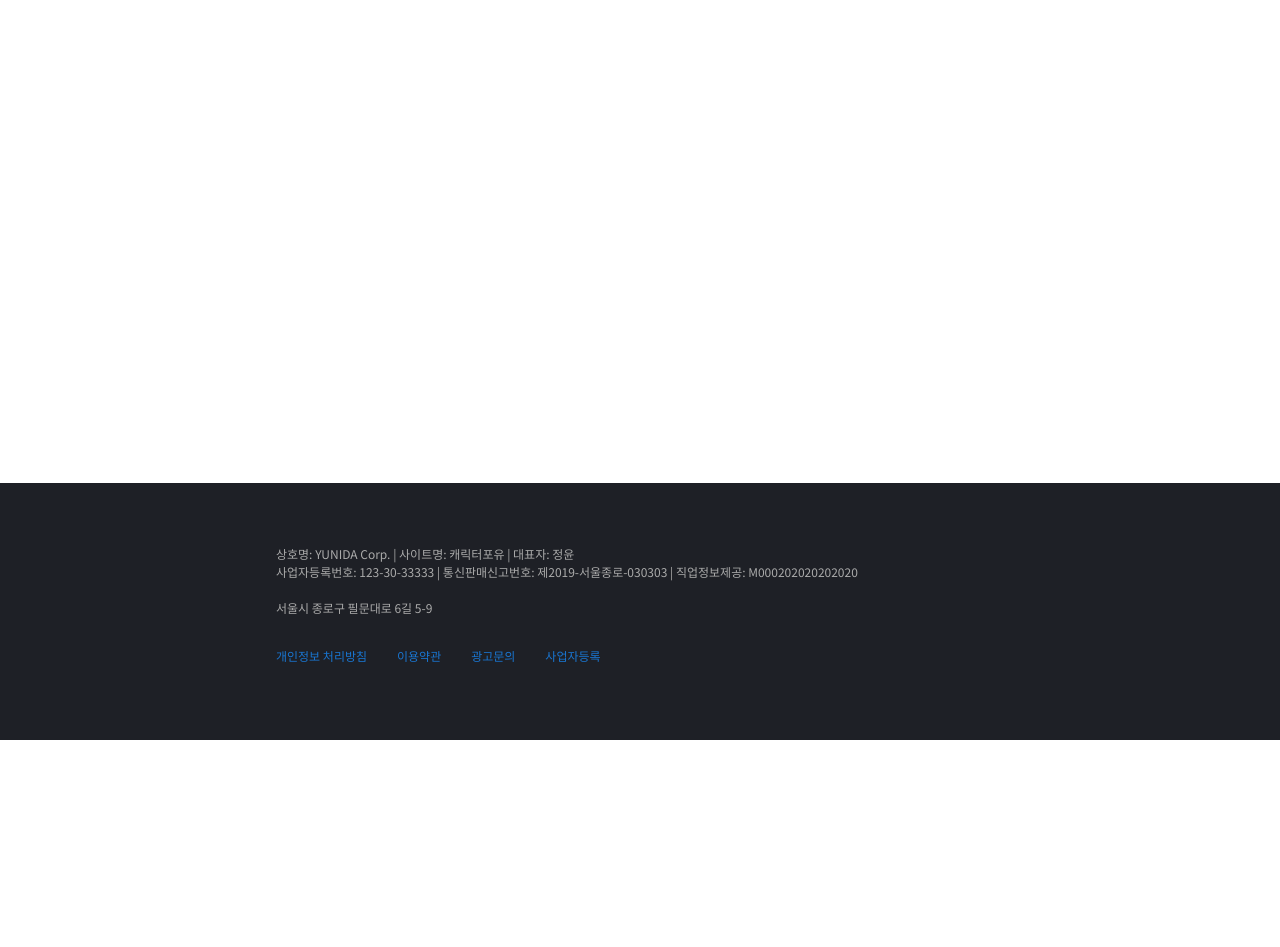
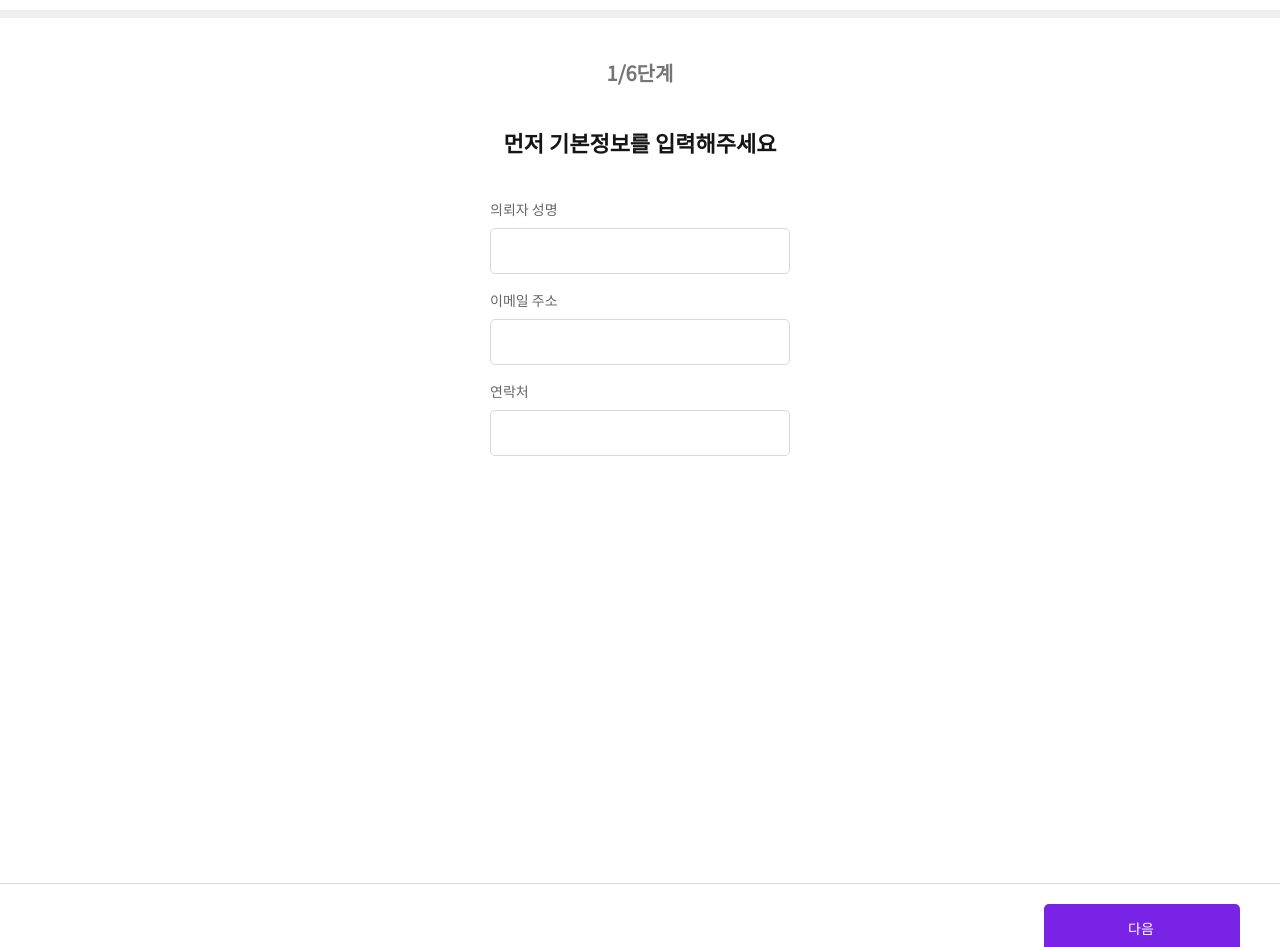
Before and after one commit to h6622/character4u-test-server, a Nuxt app: page /create in a window 1280 px wide. Shown: the part 60-1007 px from the top of the page. Before the commit the page ends 800 px from the top, so only its background shows below. Built offline with nearby package versions, Linux system fonts and the light colour scheme.

Commit message:
add vuex craete-page

```diff
--- a/components/NavBar.vue
+++ b/components/NavBar.vue
@@ -15,7 +15,7 @@
             @mouseleave="onMouseLeave"
             class="pr-5 navMenu"
           >
-            <nuxt-link :to="item.title">
+            <nuxt-link :to="item.path">
               {{ item.title }}
             </nuxt-link>
           </li>
--- /dev/null
+++ b/components/create/CreateOne.vue
@@ -0,0 +1,150 @@
+<template>
+  <div>
+    <div class="progressBar">
+      <div class="progress"></div>
+    </div>
+    <div class="createContent">
+      <h2 class="createStep">{{ step }}/6단계</h2>
+      <h1 class="createTitle">먼저 기본정보를 입력해주세요</h1>
+      <div class="createInputMargin">
+        <div class="createInputLabel">의뢰자 성명</div>
+        <input type="text" class="createInput" />
+      </div>
+      <div class="createInputMargin">
+        <div class="createInputLabel">이메일 주소</div>
+        <input type="text" class="createInput" />
+      </div>
+      <div class="createInputMargin">
+        <div class="createInputLabel">연락처</div>
+        <input type="text" class="createInput" />
+      </div>
+    </div>
+    <div class="createBorder"></div>
+    <div class="createBtn">
+      <a v-if="step !== 1" @click="onClickPrev" class="createPrevBtn">이전</a>
+      <div v-else />
+      <a v-if="step !== 6" @click="onClickNext" class="createNextBtn">다음</a>
+      <div v-else />
+    </div>
+  </div>
+</template>
+
+<script>
+export default {
+  computed: {
+    step() {
+      return this.$store.state.create.step
+    }
+  },
+  methods: {
+    onClickPrev() {
+      this.$store.dispatch('create/prevStep')
+    },
+    onClickNext() {
+      this.$store.dispatch('create/nextStep')
+    }
+  }
+}
+</script>
+
+<style lang="scss" scoped>
+.progressBar {
+  width: 100%;
+  height: 8px;
+  background-color: #f0f0f0;
+}
+
+.progress {
+  width: 0%;
+  height: 8px;
+  background-color: $azure;
+}
+
+.createContent {
+  width: 300px;
+  left: 0;
+  right: 0;
+  margin: 0 auto 427px auto;
+}
+
+.createStep {
+  font-family: 'Noto Sans KR', sans-serif;
+  font-size: 20px;
+  color: #757575;
+  margin-top: 40px;
+  text-align: center;
+}
+
+.createTitle {
+  font-family: 'Noto Sans KR', sans-serif !important;
+  font-size: 22px;
+  font-family: bold;
+  color: #151515;
+  text-align: center;
+  margin-top: 38px;
+  margin-bottom: 40px;
+}
+
+.createInputMargin {
+  margin-bottom: 16px;
+}
+
+.createInputLabel {
+  font-family: 'Noto Sans KR', sans-serif;
+  font-size: 14px;
+  font-family: 500;
+  color: #666666;
+  margin-bottom: 8px;
+}
+
+.createInput {
+  width: 100%;
+  height: 46px;
+  border-radius: 5px;
+  border: solid 1px #d8d8d8;
+  background-color: #ffffff;
+  font-family: 'Noto Sans KR', sans-serif;
+  font-size: 14px;
+  color: #222222;
+  padding: 11px 0 15px 17px;
+}
+
+.createBorder {
+  width: 100%;
+  height: 1px;
+  background-color: #d8d8d8;
+}
+
+.createBtn {
+  width: 1200px;
+  left: 0;
+  right: 0;
+  margin: 20px auto;
+  display: flex;
+  justify-content: space-between;
+}
+
+.createPrevBtn {
+  width: 196px;
+  height: 50px;
+  border-radius: 5px;
+  border: solid 1px $azure;
+  background-color: white;
+  font-family: 'Noto Sans KR', sans-serif;
+  font-size: 14px;
+  color: $azure;
+  padding: 14px 84px 16px 84px;
+}
+
+.createNextBtn {
+  width: 196px;
+  height: 50px;
+  border-radius: 5px;
+  background-color: $azure;
+  font-family: 'Noto Sans KR', sans-serif;
+  font-size: 14px;
+  font-weight: 500;
+  color: white;
+  padding: 14px 84px 16px 84px;
+}
+</style>
--- /dev/null
+++ b/pages/create.vue
@@ -0,0 +1,29 @@
+<template>
+  <div class="containerWidth">
+    <create-one v-if="step === 1" :step="step" />
+    <create-one v-if="step === 2" :step="step" />
+  </div>
+</template>
+
+<script>
+import CreateOne from '@/components/create/CreateOne'
+// import CreateTwo from '@/components/create/CreateTwo'
+
+export default {
+  components: {
+    CreateOne
+    // CreateTwo
+  },
+  computed: {
+    step() {
+      return this.$store.state.create.step
+    }
+  }
+}
+</script>
+
+<style lang="scss" scoped>
+.containerWidth {
+  width: 100%;
+}
+</style>
--- a/pages/index.vue
+++ b/pages/index.vue
@@ -1,5 +1,5 @@
 <template>
-  <div class="mainWidth">
+  <div class="containerWidth">
     <main-title />
     <main-Recent />
     <main-how />
@@ -24,7 +24,7 @@ export default {
 </script>
 
 <style lang="scss" scoped>
-.mainWidth {
+.containerWidth {
   width: 100%;
 }
 </style>
--- /dev/null
+++ b/store/create.js
@@ -0,0 +1,21 @@
+export const state = () => ({
+  step: 1
+})
+
+export const mutations = {
+  prevStep(state) {
+    state.step--
+  },
+  nextStep(state) {
+    state.step++
+  }
+}
+
+export const actions = {
+  prevStep({ commit }) {
+    commit('prevStep')
+  },
+  nextStep({ commit }) {
+    commit('nextStep')
+  }
+}
```
